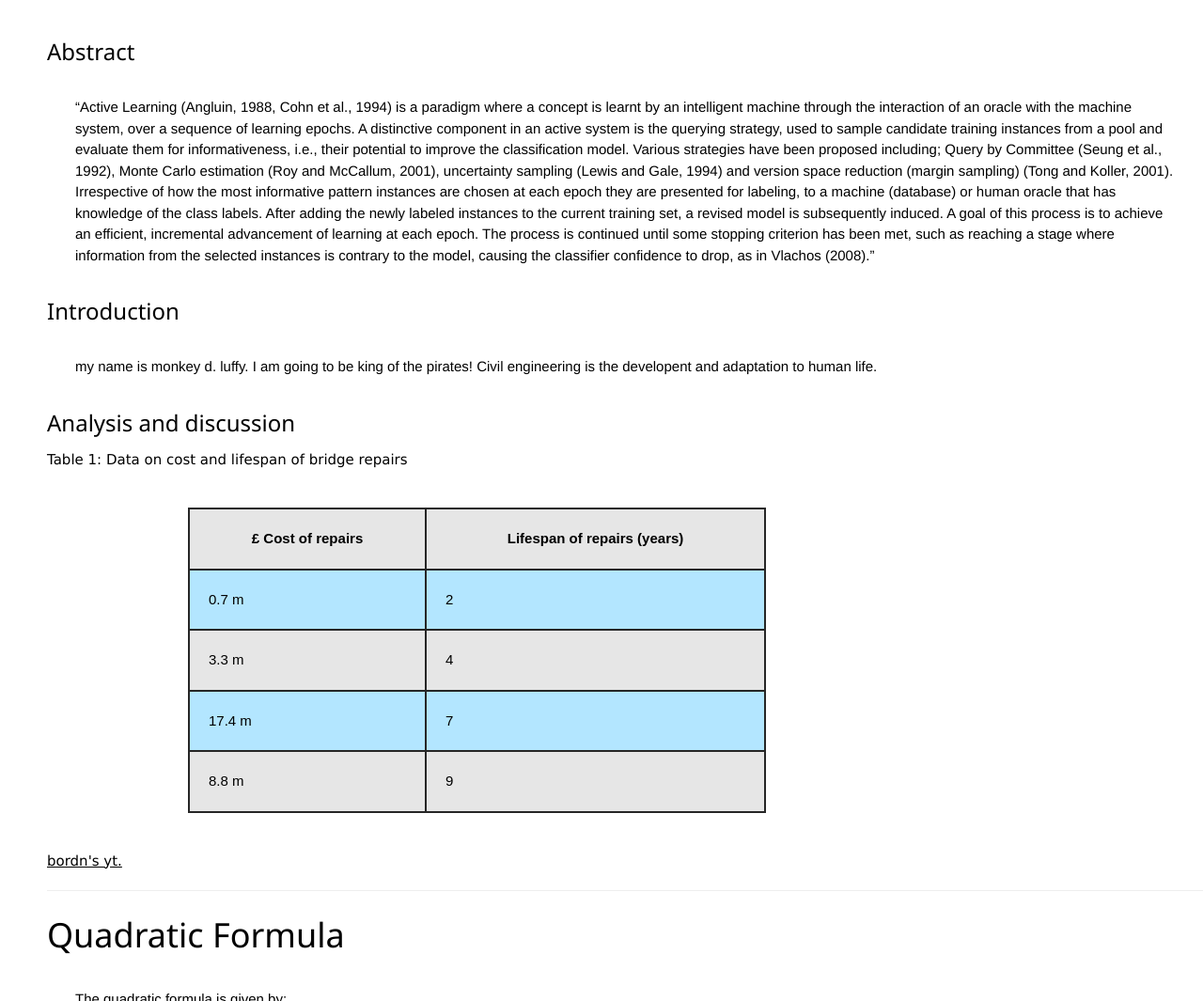
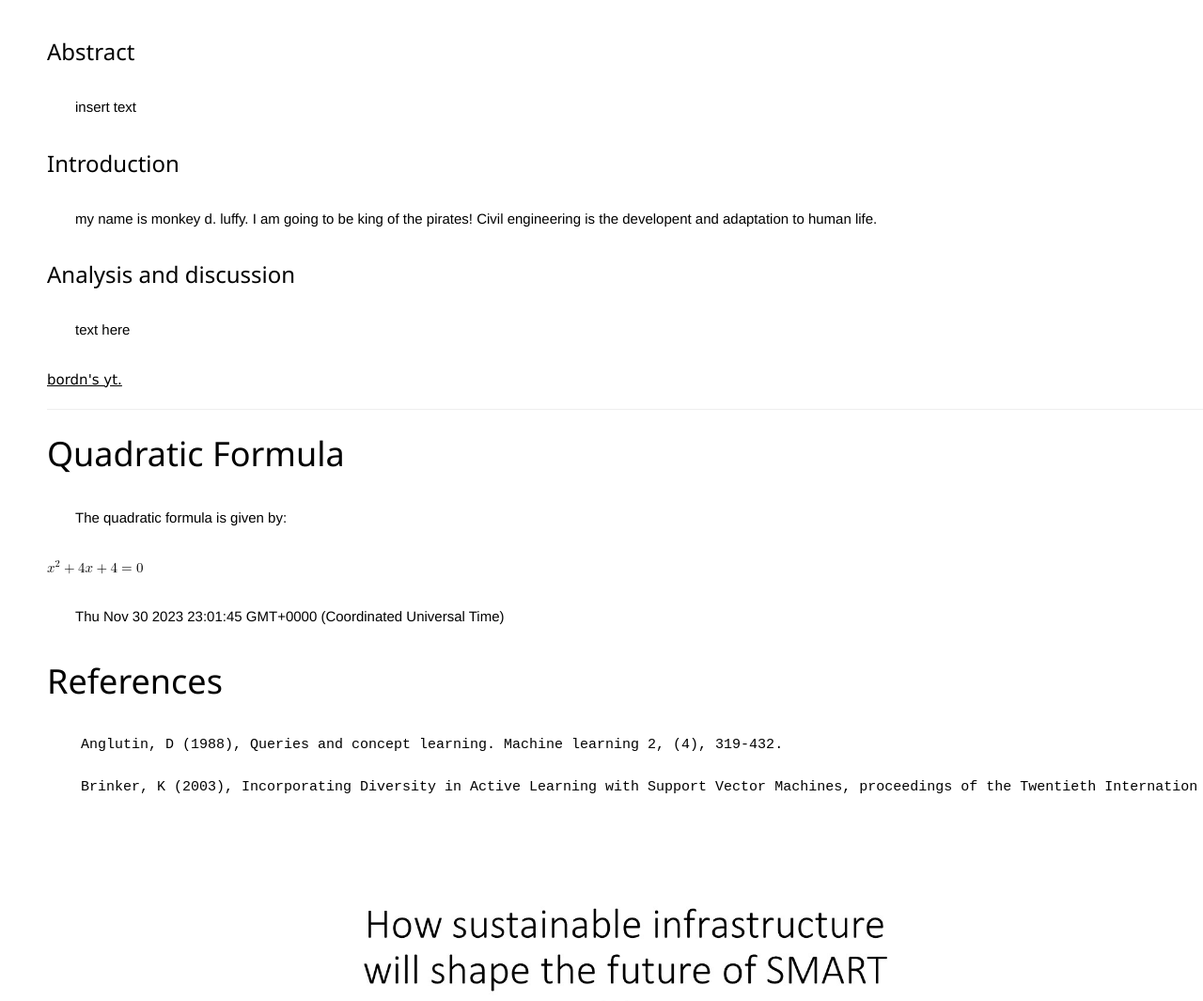
Before and after one commit to FEPSFY6816792/FY6816792, a plain HTML site: page index.html in a window 1280 px wide. Shown: the part 927-1992 px from the top of the page at 94% size. Drawn offline with nearby package versions, Linux system fonts and the light colour scheme.

Commit message:
Update index.html

```diff
--- a/index.html
+++ b/index.html
@@ -97,20 +97,7 @@
 
       <p class="ex1">
         <body>
-          “Active Learning (Angluin, 1988, Cohn et al., 1994) is a paradigm where a concept is learnt by an
-intelligent machine through the interaction of an oracle with the machine system, over a sequence of
-learning epochs. A distinctive component in an active system is the querying strategy, used to sample
-candidate training instances from a pool and evaluate them for informativeness, i.e., their potential
-to improve the classification model. Various strategies have been proposed including; Query by
-Committee (Seung et al., 1992), Monte Carlo estimation (Roy and McCallum, 2001), uncertainty
-sampling (Lewis and Gale, 1994) and version space reduction (margin sampling) (Tong and Koller,
-2001). Irrespective of how the most informative pattern instances are chosen at each epoch they are
-presented for labeling, to a machine (database) or human oracle that has knowledge of the class
-labels. After adding the newly labeled instances to the current training set, a revised model is
-subsequently induced. A goal of this process is to achieve an efficient, incremental advancement of
-learning at each epoch. The process is continued until some stopping criterion has been met, such as
-reaching a stage where information from the selected instances is contrary to the model, causing the
-classifier confidence to drop, as in Vlachos (2008).”
+insert text
         </body>
       </p>
 
@@ -129,28 +116,11 @@ my name is monkey d. luffy. I am going to be king of the pirates! Civil engineer
 
 
 <h3 id=”Analysis and discussion”>Analysis and discussion</h3>
-Table 1: Data on cost and lifespan of bridge repairs
-<table>
-<tr>
-	<th>£ Cost of repairs</th>
-    <th>Lifespan of repairs (years)</tr>
-<tr>
-	<td>0.7 m</td>
-    <td>2</td>
-</tr>
-<tr>
-	<td>3.3 m</td>
-    <td>4</td>
-</tr>
-<tr>
-	<td>17.4 m</td>
-    <td>7</td>
-</tr>
-<tr>
-	<td>8.8 m</td>
-    <td>9</td>
-</tr>
-</table>
+	<p class="ex1">
+        <body>
+text here
+        </body>
+	</p>
 
     <a href=”https://www.youtube.com/channel/UCXPoRbaz9I5_Q6Zlez1Myqg”>bordn's yt.</a>
 
```
